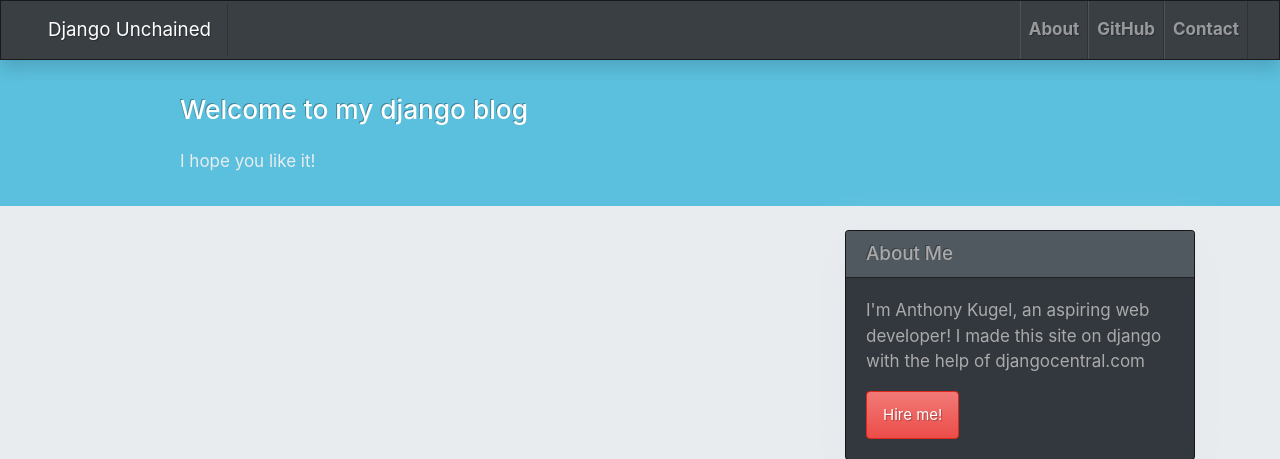
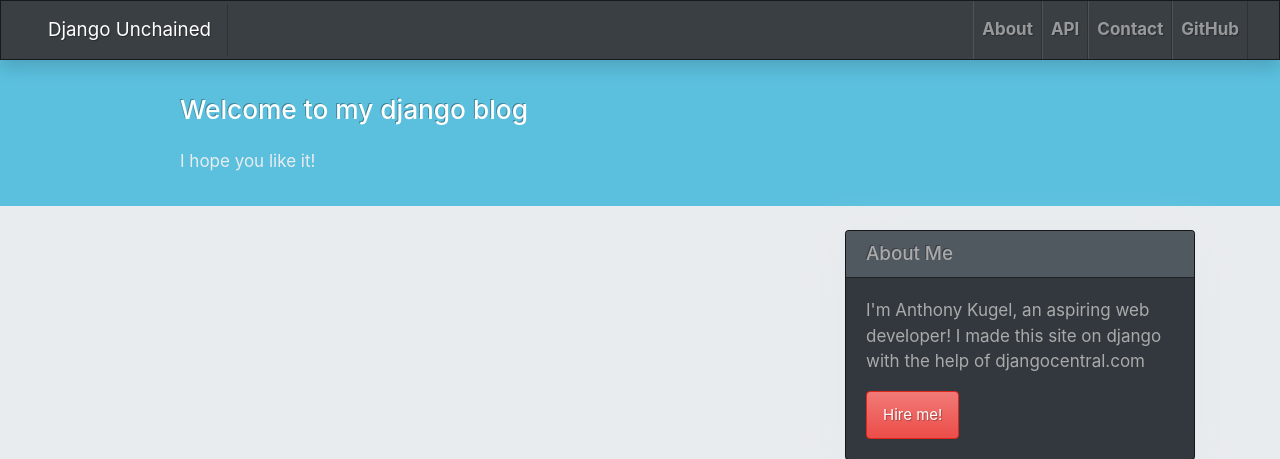
Before and after one commit to aokugel/Django-Blog-Website, a Django app: page / in a window 1280 px wide. Shown: the top 459 px of the page. Run offline with Django 3.2, Linux system fonts and the light colour scheme; data that the repository does not hold is empty; some libraries are stand-ins or nearby versions.

Commit message:
Added a link to the API in the navbar

```diff
--- a/blog/serializers.py
+++ b/blog/serializers.py
@@ -3,7 +3,7 @@ from rest_framework import serializers
 
 from .models import Post, Comment
 
-class PostSerializer(serializers.HyperlinkedModelSerializer):
+class PostSerializer(serializers.ModelSerializer):
     class Meta:
         model = Post
-        fields = ('title','author')
+        fields = ('id','title', 'slug','author','updated_on','content','created_on','status')
--- a/blog/urls.py
+++ b/blog/urls.py
@@ -1,6 +1,8 @@
 from . import views
 from django.urls import include, path
 from rest_framework import routers
+
+# app_name = 'blog'
 
 router = routers.DefaultRouter()
 router.register(r'posts', views.PostViewSet)
@@ -8,7 +10,7 @@ router.register(r'posts', views.PostViewSet)
 urlpatterns = [
     path('', views.PostList.as_view(), name='home'),
     path('contact/', views.ContactView.as_view(), name='contact'),
-    path('api/', include(router.urls)),
+    path('api/', include(router.urls), name='api'),
     path('api-auth/', include('rest_framework.urls', namespace='rest_framework')),
     path('<slug:slug>/', views.post_detail, name='post_detail')
 
--- a/blog/views.py
+++ b/blog/views.py
@@ -59,5 +59,5 @@ class ContactView(generic.ListView):
         return context
 
 class PostViewSet(viewsets.ModelViewSet):
-    queryset = Post.objects.filter(status=1).order_by('-created_on')
+    queryset = Post.objects.order_by('-created_on')
     serializer_class = PostSerializer
--- a/templates/base.html
+++ b/templates/base.html
@@ -37,10 +37,13 @@
                         {% endif %}
                         </li>
                         <li class="nav-item text-black">
-                            <a class="nav-link text-black font-weight-bold" href="https://github.com/aokugel/mysite">GitHub</a>
+                            <a class="nav-link text-black font-weight-bold" href="{% url 'api-root' %}">API</a>
                         </li>
                         <li class="nav-item text-black">
                             <a class="nav-link text-black font-weight-bold" href="{% url 'contact' %}">Contact</a>
+                        </li>
+                        <li class="nav-item text-black">
+                            <a class="nav-link text-black font-weight-bold" href="https://github.com/aokugel/mysite">GitHub</a>
                         </li>
                     </ul>
                 </div>
```
